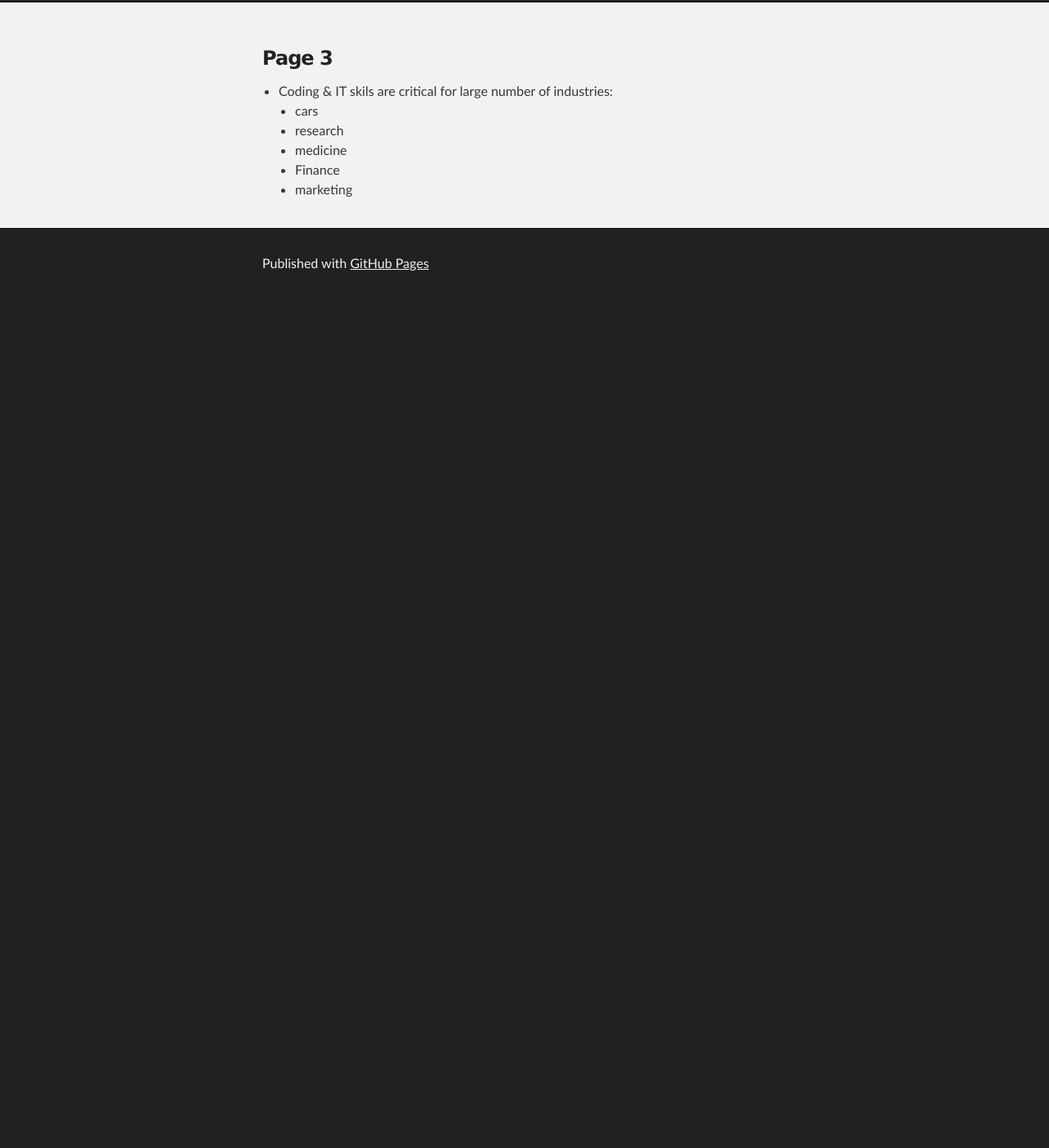
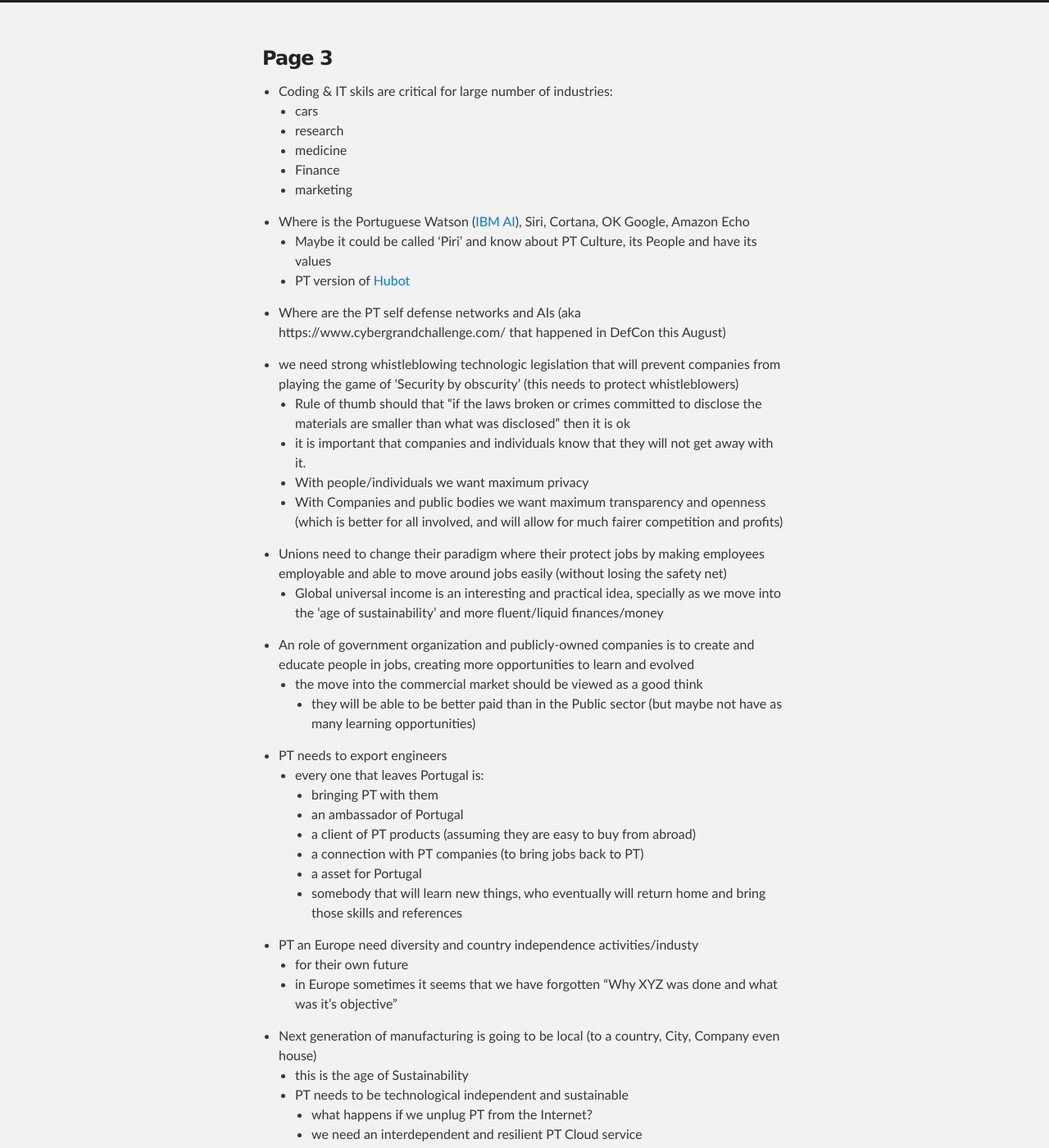
Before and after one commit to DinisCruz/Book_Hacking_Portugal, a Jekyll site: the page built from Draft-Notes/a-page-3.md, in a window 1280 px wide and 1400 px high, scrolled down 231 px. Shown: the whole window at 82% size. Built offline with Jekyll 4.4.1, drawn with Linux system fonts in a browser that asks for light colours; before the commit the page ends 900 px from its top, so only the background shows below that; some of the changed text lies outside the part shown.

Commit message:
more draft content

```diff
--- a/Draft-Notes/a-page-3.md
+++ b/Draft-Notes/a-page-3.md
@@ -12,3 +12,49 @@ type: draft
   * medicine
   * Finance
   * marketing
+
+
+* Where is the Portuguese Watson ([IBM AI](https://en.wikipedia.org/wiki/Watson_(computer))), Siri, Cortana, OK Google, Amazon Echo
+  * Maybe it could be called 'Piri' and know about PT Culture, its People and have its values
+  * PT version of [Hubot](https://hubot.github.com)
+* Where are the PT self defense networks and AIs (aka https://www.cybergrandchallenge.com/ that happened in DefCon this August)
+
+* we need strong whistleblowing technologic legislation that  will prevent companies from playing the game of 'Security by obscurity' (this needs to protect whistleblowers)
+  * Rule of thumb should that "if the laws broken or crimes committed to disclose the materials are smaller than what was disclosed" then it is ok
+  * it is important that companies and individuals know that  they will not get away with it.
+  * With people/individuals we want maximum privacy
+  * With Companies and public bodies we want maximum transparency and openness (which is better for all involved, and will allow for much fairer competition and profits)
+
+* Unions need to change their paradigm where their protect jobs by making employees employable and able to move around jobs easily (without losing the safety net)
+    * Global universal income is an interesting and practical idea, specially as we move into the 'age of sustainability' and more fluent/liquid finances/money
+
+* An role of government organization and publicly-owned companies is to create and educate people in jobs, creating more opportunities to learn and evolved
+  * the move into the commercial market should be viewed as a good think
+    * they will be able to be better paid than in the Public sector (but maybe not have as many learning opportunities)
+
+* PT needs to export engineers
+  * every one that leaves Portugal is:
+    * bringing PT with them
+    * an ambassador of Portugal
+    * a client of PT products (assuming they are easy to buy from abroad)
+    * a connection with PT companies (to bring jobs back to PT)
+    * a asset for Portugal
+    * somebody that will learn new things, who eventually will return home and bring those skills and references
+
+* PT an Europe need diversity and country independence activities/industy
+  * for their own future
+  * in Europe sometimes it seems that we have forgotten "Why XYZ was done and what was it's objective"
+
+* Next generation of manufacturing is going to be local (to a country, City, Company even house)
+  * this is the age of Sustainability
+  * PT needs to be technological independent and sustainable
+    * what happens if we unplug PT from the Internet?
+    * we need an interdependent and resilient PT Cloud service
+
+* Amazon is a great model for PT (Shopping, AWS, logistics)
+  * how many senior and experience Amazon ex-employees work on PT Gov and technology innitiatives
+
+* the 'hackers' that grow-up creating distributed bots to attack insecure apps/code/appliance in the PT network (as part of the the PT Hacking Service) and the same ones that will be creating a 'distributed peer-to-peer drone network, to combat fires in Portugal'
+
+* Security as a Public Health Issue
+  * [If GCHQ wants to improve national security it must fix our technology](https://www.theguardian.com/technology/2014/mar/11/gchq-national-security-technology)
```
Also changed, not shown: Draft-Notes/a-page-4.md (added, +58 -0 lines), Draft-Notes/a-page-5.md (added, +12 -0 lines).
